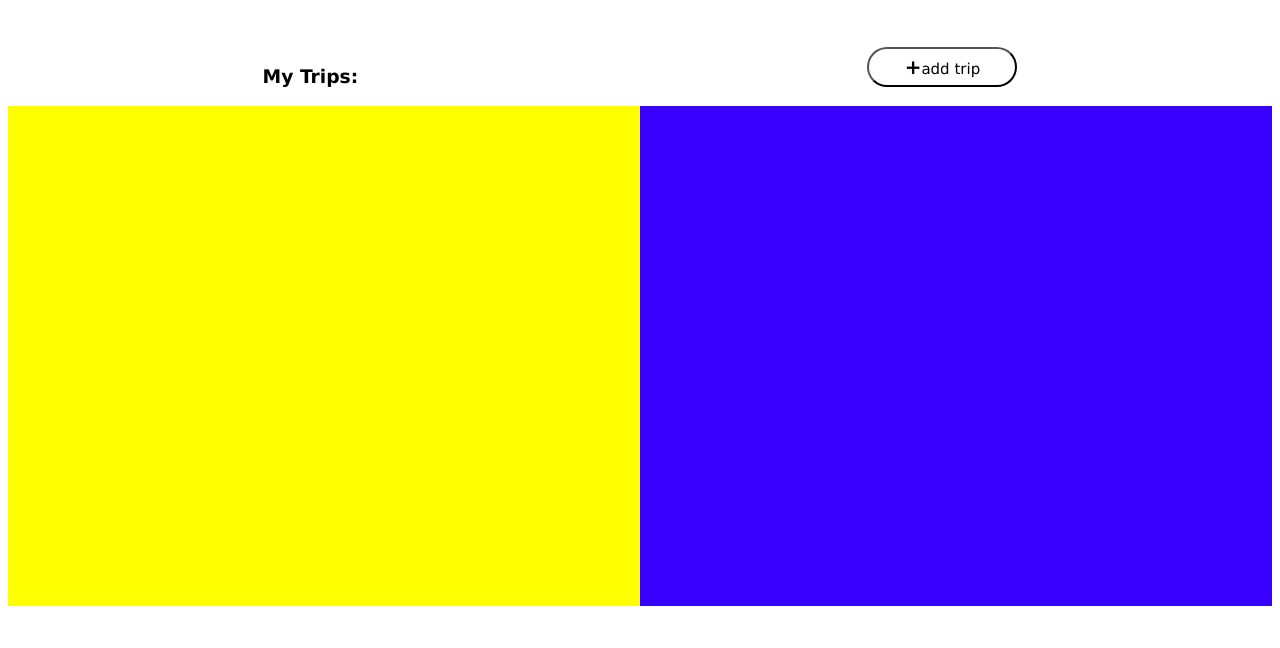
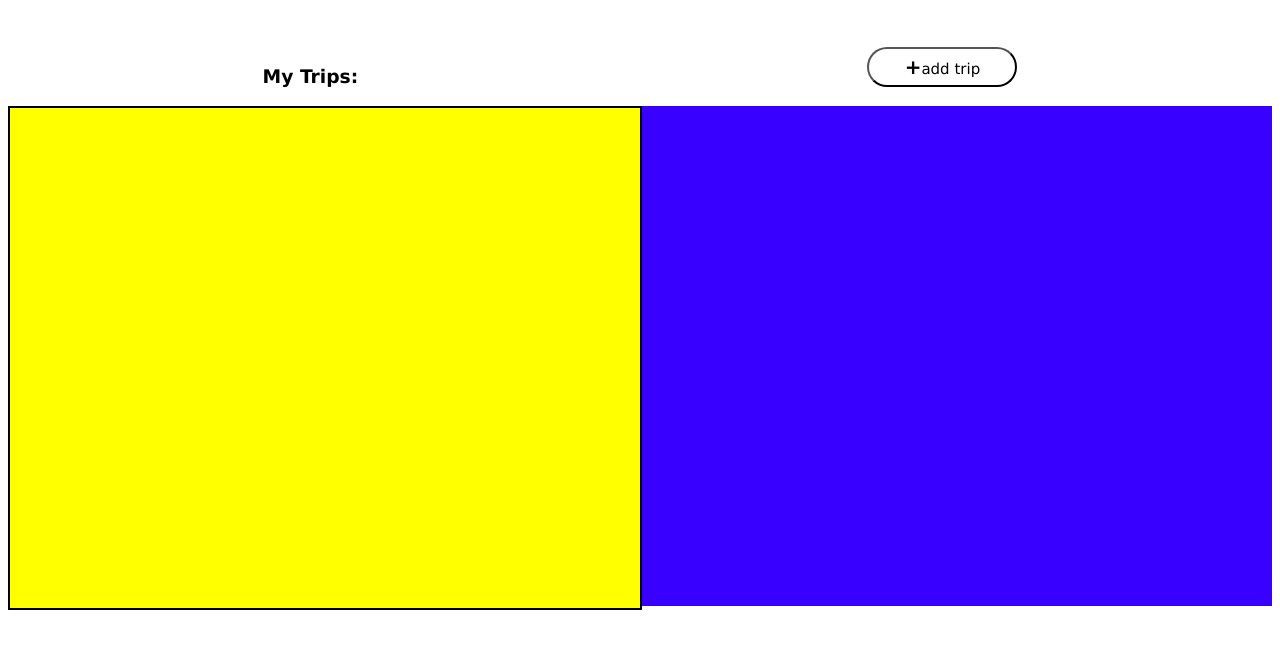
Before and after one commit to abdulazizasiri/travelApp, a website built with webpack: page src/client/views/index.html in a window 1280 px wide. Shown: the part 62-710 px from the top of the page. Built offline with nearby package versions, Linux system fonts and the light colour scheme; a web font is replaced by a local one.

Commit message:
add the card info

```diff
--- a/src/client/styles/main.scss
+++ b/src/client/styles/main.scss
@@ -99,3 +99,18 @@
             font-weight: bolder;
         }
     }
+
+    .cardgrid {
+        display: flex;
+        flex-direction: row;
+        // justify-content: space-around;
+        .imagepart {
+            border: 2px solid black;
+            // height: 100%;
+            background-color: coral;
+        }
+        .infopart {
+            text-align: center;
+            height: 100%;
+        }
+    }
```
